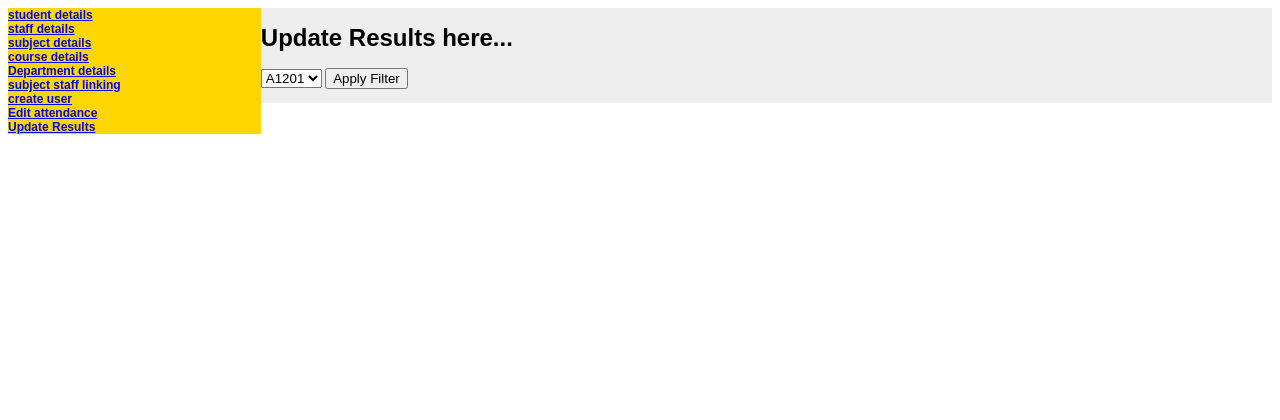
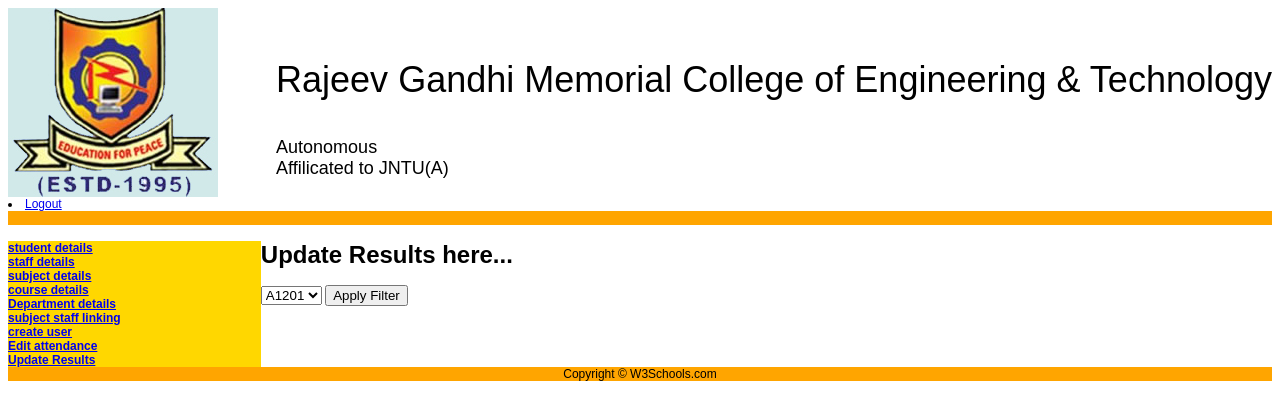
Before and after one commit to sumanthkrishna/college-management, a PHP site: page /college-management/results/results.php in a window 1280 px wide. Shown: the top 420 px of the page. Run offline with PHP 8.4, Linux system fonts and the light colour scheme; a user stored in the database is signed in.

Commit message:
"Added header page for admin and including in rest of linked pages as required"

```diff
--- /dev/null
+++ b/admin/adminheader.php
@@ -0,0 +1,55 @@
+<!DOCTYPE html PUBLIC "-//W3C//DTD XHTML 1.0 Transitional//EN" "http://www.w3.org/TR/xhtml1/DTD/xhtml1-transitional.dtd">
+<html xmlns="http://www.w3.org/1999/xhtml">
+<head>
+    <meta http-equiv="Content-Type" content="text/html; charset=UTF-8" />
+    <title>Multi Level Hierarchical jQuery Menu: jQSimpleMenu</title>
+    <script type="text/javascript" src="include/js/jquery-1.4.4.min.js"></script>
+    <link rel="stylesheet" href="../include/css/rgit-styles.css" type="text/css" media="screen" />
+    <script type="text/javascript">
+        $(document).ready(function () {
+            $('.rgit_menu').jqsimplemenu();
+        });
+    </script>
+    <style type="text/css">
+        body
+        {
+            font-size: 12px;
+            font-family: Arial;
+        }
+    </style>
+</head>
+
+<body>
+
+<div class="pageContent">
+	<div class="headerContent">
+		<div class="logoTitle">
+			<div class="logoSection">
+				<img src="../include/images/rgm_logo.jpg" border="0"/>
+			</div>
+			<div class="titleSection">
+				<p class="collegeName">Rajeev Gandhi Memorial College of Engineering & Technology</p>
+				<p class="collegeCredits">Autonomous <br> Affilicated to JNTU(A)</p>
+			</div>
+
+		</div>
+		<div class="clearfix"></div>
+		<div class="menuSection">
+			<?php
+			if(isset($_SESSION['user']))
+							echo "<li><a href='http://localhost/college-management/logout.php'>Logout</a></li>";
+			else
+							echo "<li><a href='http://localhost/college-management/login.php'>Login</a></li>";
+			?>
+		</div>
+	</div>
+</div>
+<div id="footer" style="background-color:#FFA500;clear:both;text-align:center;">
+&nbsp;
+</div>
+
+<div class="adminPageContent">
+	<div class="adminLeftMenu"><?php include('leftdiv.php');?></div>
+	<div class="adminRighSection"></div>
+
+</div>
--- a/results/results.php
+++ b/results/results.php
@@ -1,8 +1,7 @@
 <?php
 session_start();
 include('../auth.php');
-include('../include/header.html');
-include('../admin/leftdiv.php');
+include('../admin/adminheader.php');
 include('../connect.php');
 ?>
 
@@ -27,3 +26,6 @@
 
 </body>
 </html>
+<?php
+include('../include/footer.php');
+?>
```
Also changed, not shown: admin/adminhome.php (+6 -9 lines), include/header.php (line endings or trailing spaces).
